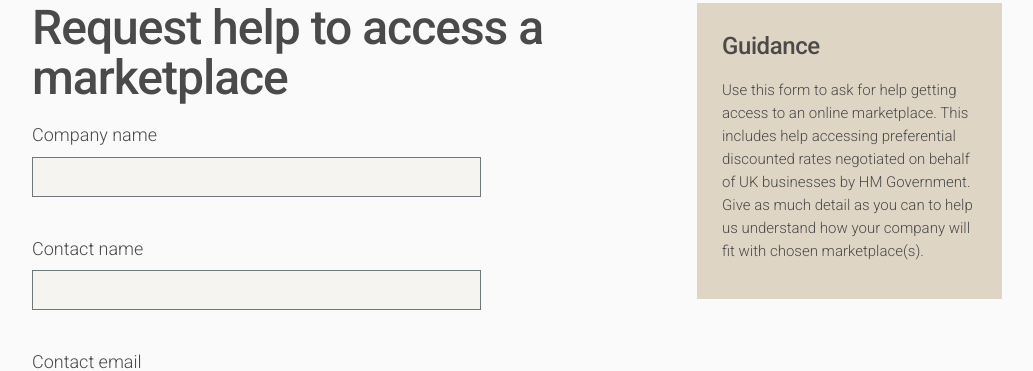
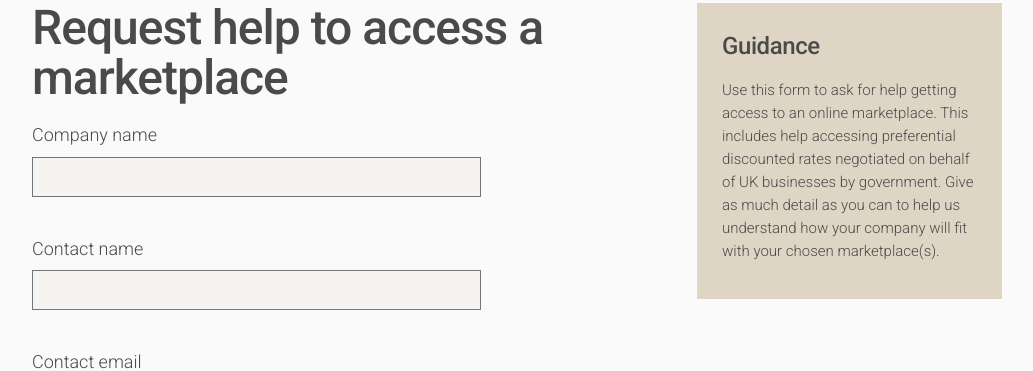
Before and after one commit to uktrade/help, a Django app: page /triage/1/ in a window 1280 px wide. Shown: the part 173-544 px from the top of the page, without its empty margins (123-1156 px from the left). Run offline with Django 3.2, Linux system fonts and the light colour scheme; some libraries are stand-ins or nearby versions.

Commit message:
update guidance again

```diff
--- a/contact/templates/triage.html
+++ b/contact/templates/triage.html
@@ -7,7 +7,7 @@
     <aside>
       <div class="home-info background--stone push--bottom">
         <h4 class="heading-small font-med push-half--top">Guidance</h4>
-        <p class="font-xxsmall push--top">Use this form to ask for help getting access to an online marketplace. This includes help accessing preferential discounted rates negotiated on behalf of UK businesses by HM Government. Give as much detail as you can to help us understand how your company will fit with chosen marketplace(s).</p>
+        <p class="font-xxsmall push--top">Use this form to ask for help getting access to an online marketplace. This includes help accessing preferential discounted rates negotiated on behalf of UK businesses by government. Give as much detail as you can to help us understand how your company will fit with your chosen marketplace(s).</p>
       </div>
     </aside>
   </div>
```
